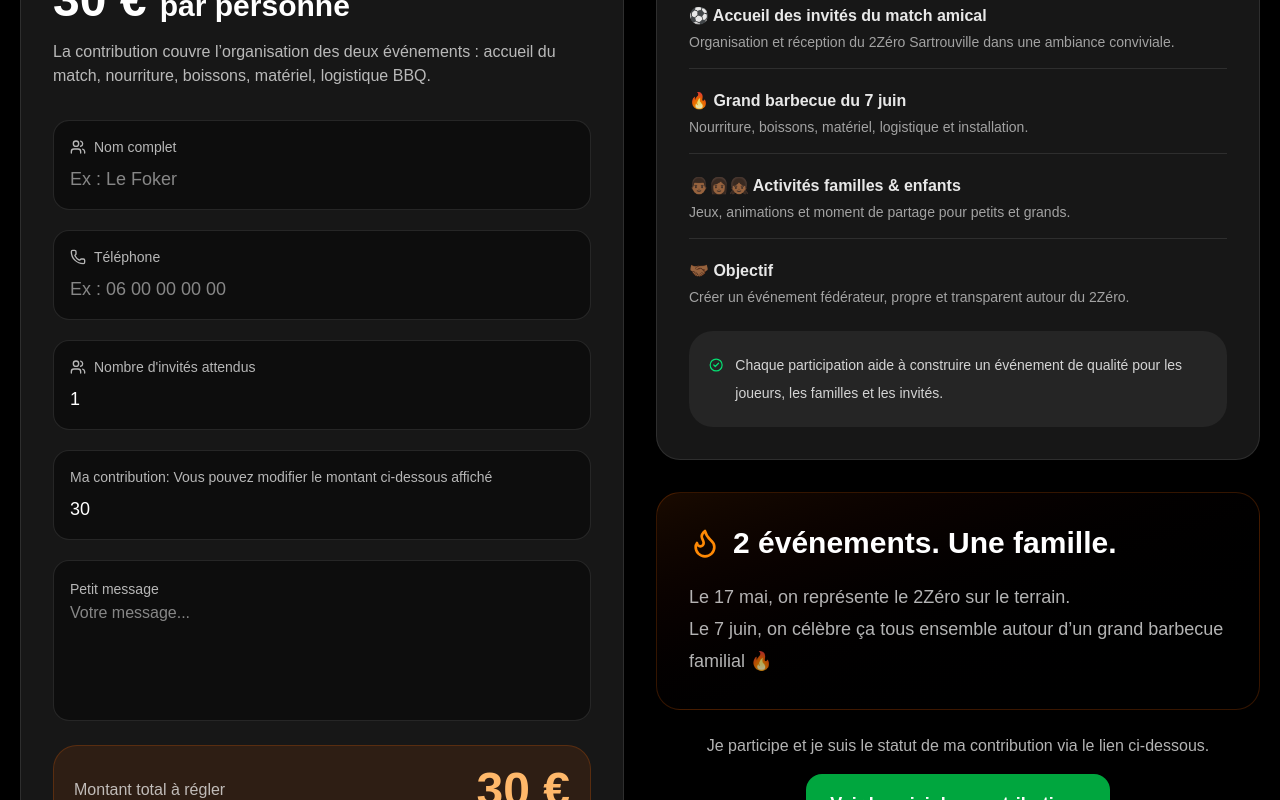
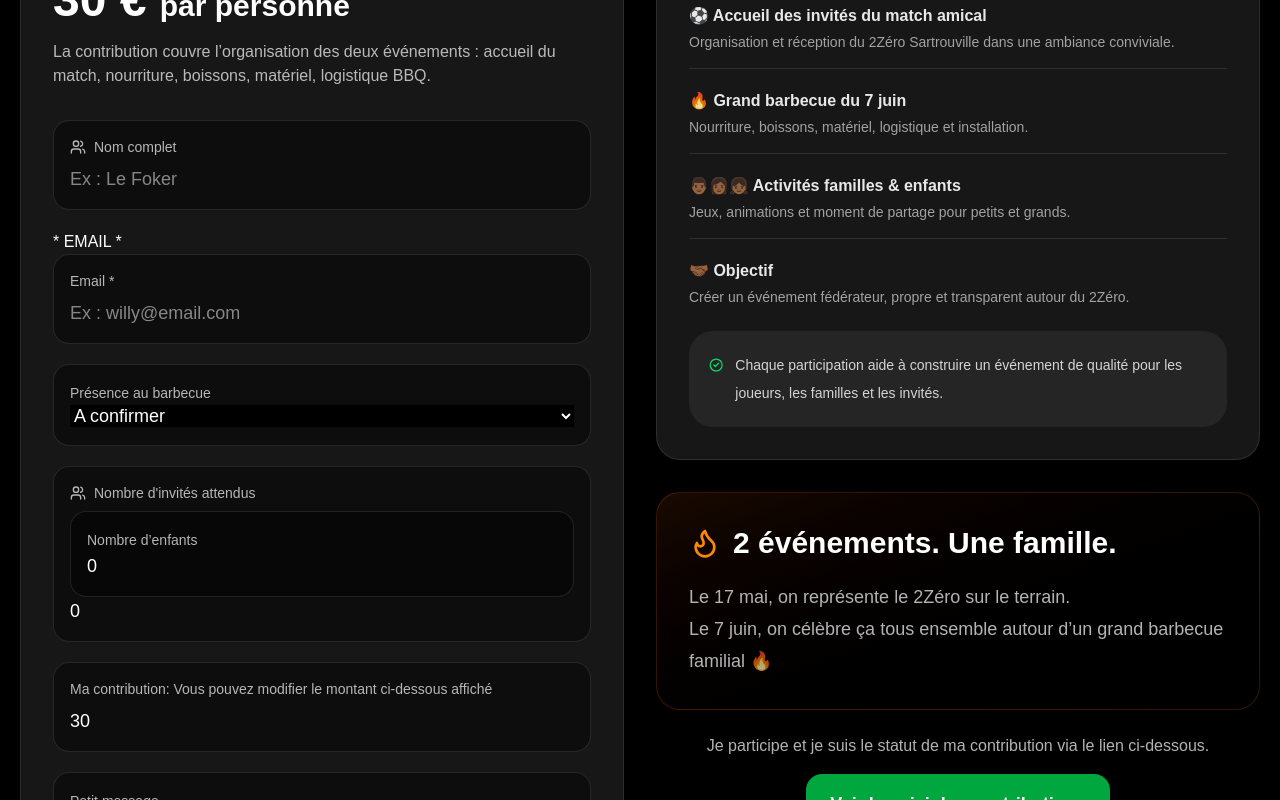
Before and after one commit to elokawilly/deuxzero-event, a Next.js app: page / in a window 1280 px wide. Shown: the part 640-1440 px from the top of the page. Built offline with nearby package versions, Linux system fonts and the light colour scheme.

Commit message:
Modification libelle invites

```diff
--- a/app/page.tsx
+++ b/app/page.tsx
@@ -16,8 +16,11 @@ export default function DeuxZeroEventSite() {
 
   const [form, setForm] = useState({
   name: "",
-    phone: "",
-    peopleCount: 1,
+  email: "",
+  peopleCount: 0,
+  childrenCount: 0,
+  bbqPresence: "A confirmer",
+  paymentMethod: "PayPal",
   amount: 30,
   message: "",
 });
@@ -131,24 +134,40 @@ Paiement effectué via PayPal 👊🏾`
               />
             </div>
 
-            {/* PHONE */}
+            * EMAIL *
             <div className="rounded-2xl border border-white/10 bg-black/40 p-4">
   <label className="mb-2 flex items-center gap-2 text-sm text-white/70">
-                <Phone className="h-4 w-4" />
-                Téléphone
+    Email *
   </label>
 
   <input
-                type="text"
-                placeholder="Ex : 06 00 00 00 00"
+    type="email"
+    required
+    placeholder="Ex : willy@email.com"
     className="w-full bg-transparent text-lg outline-none"
-                value={form.phone}
+    value={form.email}
     onChange={(e) =>
-                  setForm({ ...form, phone: e.target.value })
+      setForm({ ...form, email: e.target.value })
     }
   />
 </div>
+<div className="rounded-2xl border border-white/10 bg-black/40 p-4">
+  <label className="mb-2 text-sm text-white/70">
+    Présence au barbecue
+  </label>
 
+  <select
+    className="w-full bg-black text-lg outline-none"
+    value={form.bbqPresence}
+    onChange={(e) =>
+      setForm({ ...form, bbqPresence: e.target.value })
+    }
+  >
+    <option>Oui</option>
+    <option>Non</option>
+    <option>A confirmer</option>
+  </select>
+</div>
             {/* PEOPLE */}
             {/* GUESTS */}
 <div className="rounded-2xl border border-white/10 bg-black/40 p-4">
@@ -156,6 +175,22 @@ Paiement effectué via PayPal 👊🏾`
     <Users className="h-4 w-4" />
     Nombre d'invités attendus
   </label>
+
+<div className="rounded-2xl border border-white/10 bg-black/40 p-4">
+  <label className="mb-2 text-sm text-white/70">
+    Nombre d’enfants
+  </label>
+
+  <input
+    type="number"
+    min="0"
+    className="w-full bg-transparent text-lg outline-none"
+    value={form.childrenCount}
+    onChange={(e) =>
+      setForm({ ...form, childrenCount: Number(e.target.value) })
+    }
+  />
+</div>
 
   <input
     type="number"
```
Lines whose indentation alone changed are shown as unchanged.
